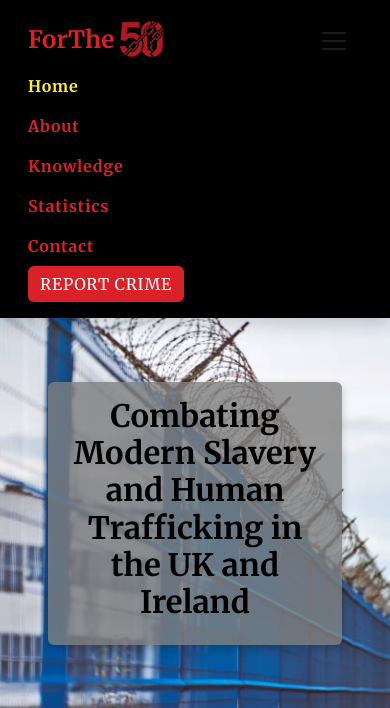
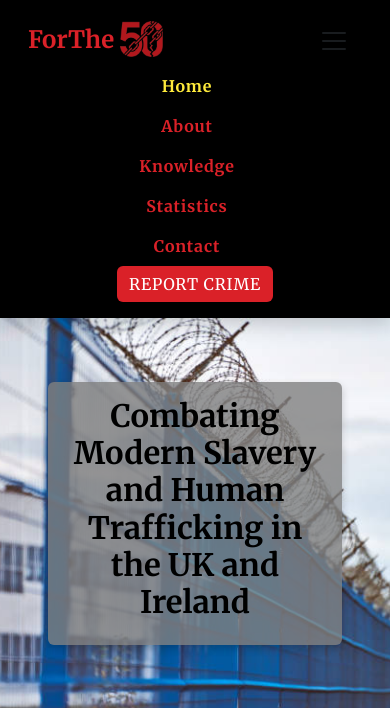
Before and after one commit to surfdemon/ForThe50, a Django app: page / in a window 390 px wide, after a click that opens the changed part. Shown: the top 708 px of the page. Run offline with Django 4.2, Linux system fonts and the light colour scheme; some libraries are stand-ins or nearby versions.

Commit message:
style: center navlinks on mobile devices

```diff
--- a/templates/base.html
+++ b/templates/base.html
@@ -45,7 +45,7 @@
                 </button>
 
                 <!-- Navbar Links -->
-                <div class="collapse navbar-collapse" id="navbarNav">
+                <div class="collapse navbar-collapse text-center" id="navbarNav">
                     <ul class="navbar-nav ms-auto">
                         <li class="nav-item">
                             <a class="nav-link {% if request.path == '/' %}active{% endif %} me-3" href="/">Home</a>
```
